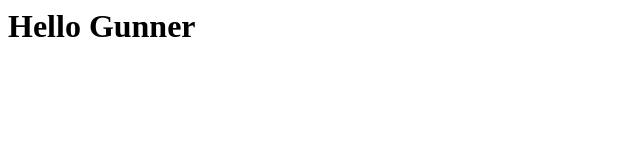
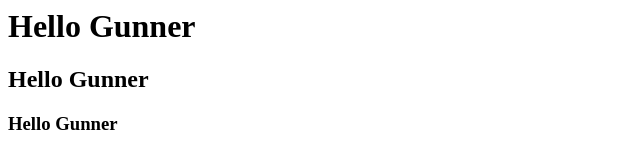
Before and after one commit to khemnitcha/project, a plain HTML site: page index.html in a window 1280 px wide. Shown: the whole page, without its empty margins (0-640 px from the left). Drawn offline with Linux system fonts and the light colour scheme.

Commit message:
Commit 2nd HTML

```diff
--- a/index.html
+++ b/index.html
@@ -4,5 +4,7 @@
 </head>
 <body>
    <h1>Hello Gunner</h1>
+   <h2>Hello Gunner</h2>
+   <h3>Hello Gunner</h3>
 </body>
 </html>
```
